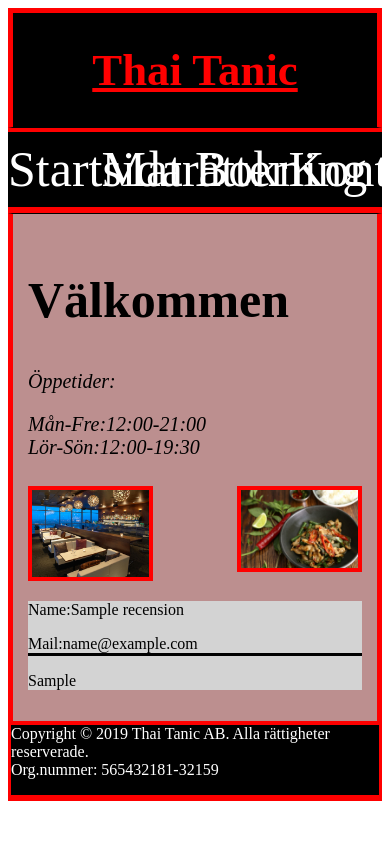
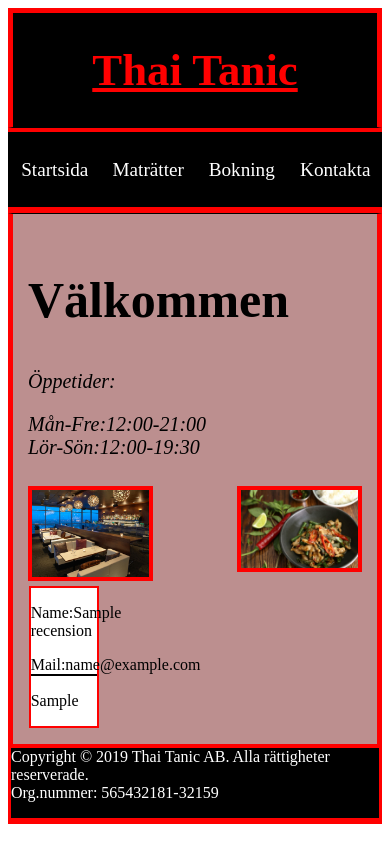
Before and after one commit to Simonbackman/Slutprojekt, a PHP site: page / in a window 390 px wide; the page is wider, and only the part inside the window is pictured. Run offline with PHP 8.4, Linux system fonts and the light colour scheme; tables that the repository leaves empty hold one stand-in row (values such as "Sample post").

Commit message:
Responsive början

```diff
--- a/contact.php
+++ b/contact.php
@@ -27,7 +27,7 @@
 
             <img class="kronhus" src="bilder/kronhusgatan.jpg"/>
             <iframe class="map" src="https://www.google.com/maps/d/u/0/embed?mid=1S4VB-mL12MfRlPY5giQZrxCsdfjnYLxw"></iframe>
-            <br/><br/><br/><br/><br/>
+            <br/><br/><br/><br/><br/><br/><br/><br/><br/>
 
             <h1>Skriv din recension här </h1>
             <form action="recension.php" method="GET">
--- a/css.css
+++ b/css.css
@@ -23,7 +23,7 @@
     width:25%;
     float:left;
     height: 100%;
-    font-size: 50px;
+    font-size: 120%;
     text-align: center;
     line-height:75px;
     color:white;
@@ -78,7 +78,7 @@
         width:35%;
         height:35vh;
         background-color: white ;
-        margin: 0.1%;
+        margin: 0.3%;
         float:left;
     }
 
@@ -107,16 +107,16 @@
         text-align: center;
 }
 .chili{
-    width: 9%;
+    width: 10%;
 }
 
 .milk {
-    width: 7%;
+    width: 10%;
     font-size: 150%;
     text-align: center;
 }
 .gluten, .notter{
-    width: 8%;
+    width: 10%;
     font-size: 150%;
     text-align: center;
 }
@@ -129,25 +129,30 @@
 }
 .map{
     float:right;
-    padding-bottom: ;
-    height: 600px;
-    width: 700px;
+    height: 60vh;
+    width: 45%;
+}
+.kronhus{
+    height: 30vh;
+    width: 50%;
+    float::left;
 }
 
 
 .recensioner_container{
-    background-color: lightgray;
-    width: auto;
+    background-color: white;
+    width: 20%;
+    border: 2px solid red;
+    margin: 0.2%;
 }
 
 .rec_name{
-    width: auto;
+
 }
 
 .rec_mail{
-    width: auto;
-    border-bottom: 3px solid black;
+    border-bottom: 2px solid black;
 }
 .rec_recension{
-    width: auto;
+
 }
```
